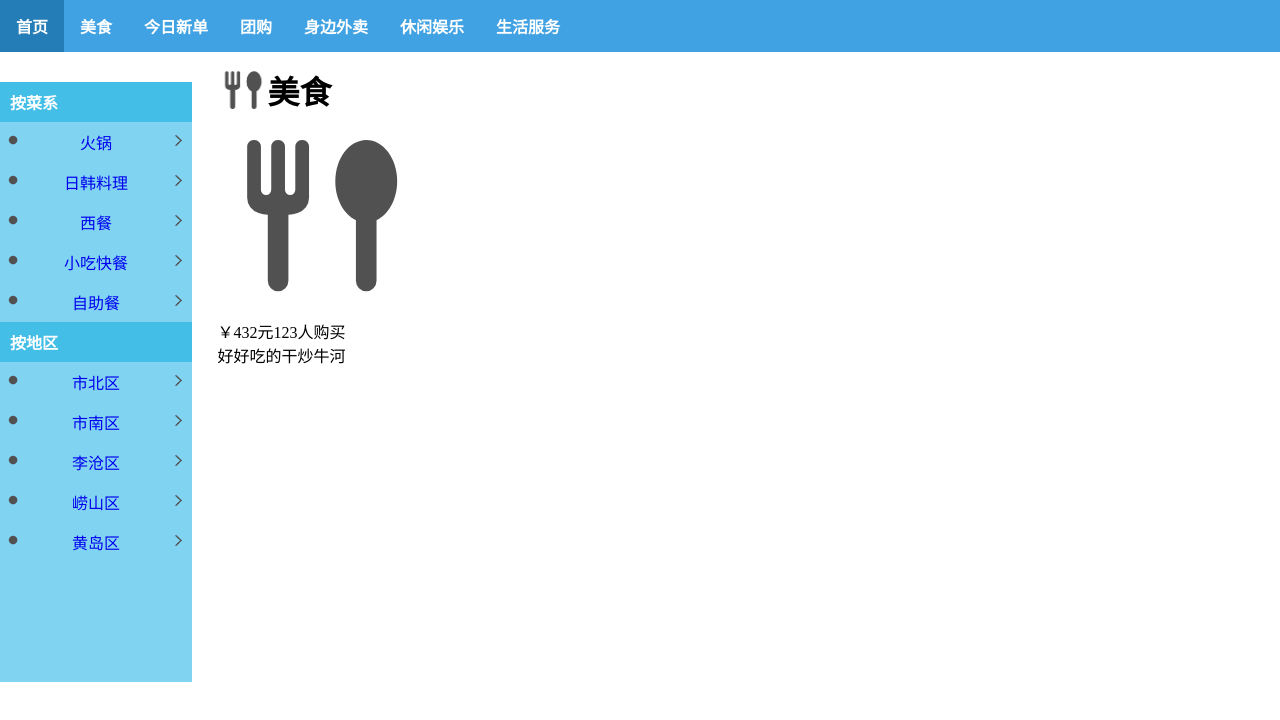
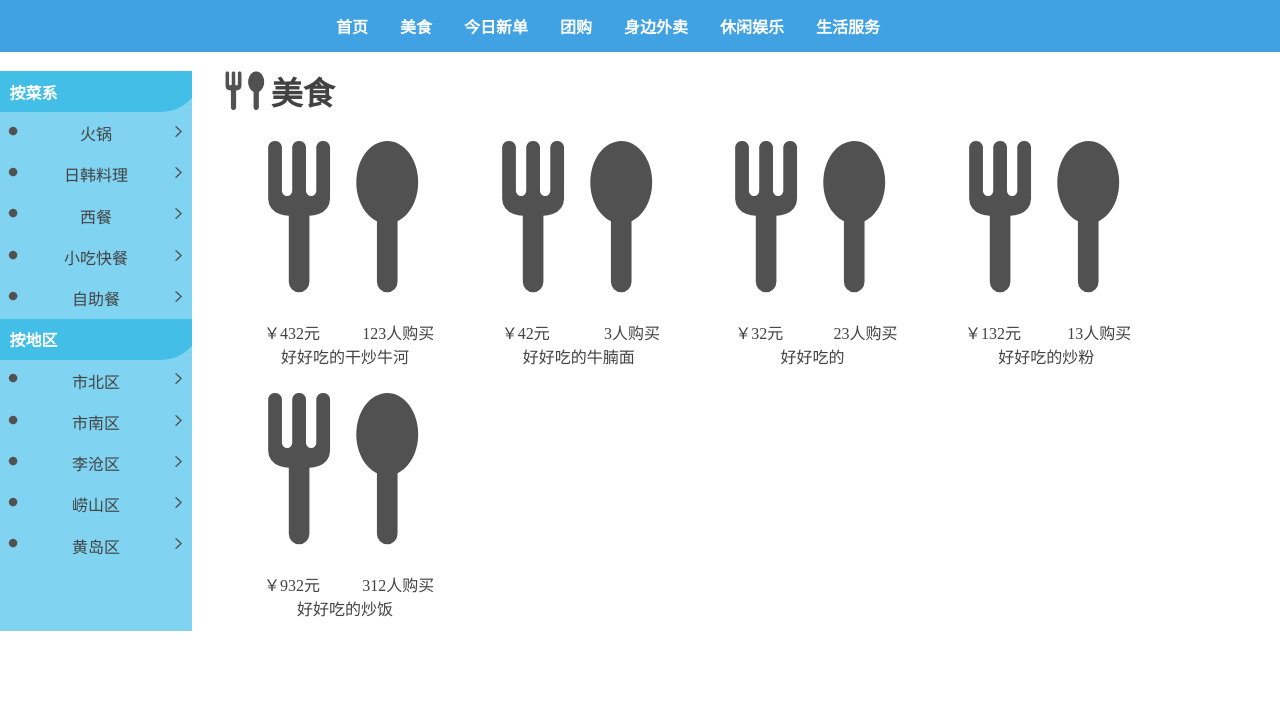
Before and after one commit to FisherWY/Web-, a plain HTML site: page Chapter1/index.html in a window 1280 px wide. Drawn offline with Linux system fonts and the light colour scheme.

Commit message:
网页基本完成

```diff
--- a/Chapter1/css/index.css
+++ b/Chapter1/css/index.css
@@ -1,17 +1,30 @@
+/* 网页全局配置 */
 *{
-	margin: 0px;
-	padding: 0px;
+	margin: 0%;
+	padding: 0%;
 	text-decoration: none;
 	list-style: none;
+	color: #424242;
 }
 
 /* 顶部导航栏整体设置 */
 .navBar {
 	list-style-type: none;
-	margin: 0;
-	padding: 0;
+	margin: 0%;
+	padding: 0%;
 	overflow: hidden;
+	/*background-color: #41A2E3;*/
+}
+
+/* 顶部导航栏外部div */
+.navBarDiv0 {
 	background-color: #41A2E3;
+}
+
+/* 顶部导航栏内部div */
+.navBarDiv {
+	width: 50%;
+	margin: 0 auto;
 }
 
 /* 顶部导航栏Item设置 */
@@ -37,10 +50,10 @@
 /* 左侧导航栏整体设置 */
 .left_navBar {
 	list-style-type: none;
-	margin-top: 30px;
+	margin-top: 1.5%;
 	padding: 0;
 	width: 15%;
-	height: 75%;
+	height: 70%;
 	background-color: #80D4F1;
 	position: fixed;
 	overflow: hidden;
@@ -51,7 +64,7 @@
 	width: 100%;
 	display: block;
 	color: white;
-	padding: 8px 0px;
+	padding: 4.5% 0%;
 	text-align: center;
 }
 
@@ -61,15 +74,22 @@
 	color: white;
 }
 
-/* 导航栏tittle */
+/* 左侧导航栏tittle */
 .menu_tittle {
 	background-color: #43BEE7;
 	font-weight: bold;
 	text-align: left;
-	padding-left: 10px;
+	padding-left: 5%;
+	border-bottom-right-radius: 5rem;
+	/*color: white;*/
 }
 
-/* 导航栏左侧小圆点 */
+/* 左侧导航栏tittle颜色 */
+.menu_tittle .title{
+	color: white;
+}
+
+/* 左侧导航栏左侧小圆点 */
 .menu_dot {
 	width: 15px;
 	height: 15px;
@@ -78,7 +98,7 @@
 	padding-left: 3%;
 }
 
-/* 导航栏右侧箭头 */
+/* 左侧导航栏右侧箭头 */
 .menu_arrow{
 	width: 15px;
 	height: 15px;
@@ -96,8 +116,8 @@
 /* 中间列表表头图标 */
 .center_list_icon {
 	display: inline-block;
-	width: 50px;
-	height: 50px;
+	width: 5%;
+	height: 5%;
 	vertical-align: middle;
 }
 
@@ -106,3 +126,34 @@
 	display: inline-block;
 	vertical-align: middle;
 }
+
+/* 中间列表的具体项目 */
+.food_item {
+	width: 20%;
+	float: left;
+	padding-left: 2%;
+}
+
+/* 中间列表的项目标题 */
+.food_name {
+	display: inline-block;
+	width: 100%;
+	height: 100%;
+	text-align: center;
+}
+
+/* 中间列表的项目价格 */
+.food_price {
+	display: inline-block;
+	width: 50%;
+	height: 100%;
+	text-align: center;
+}
+
+/* 中间列表的项目已售出数量 */
+.food_number {
+	display: inline-block;
+	width: 50%;
+	height: 100%;
+	text-align: center;
+}
--- a/Chapter1/index.html
+++ b/Chapter1/index.html
@@ -7,7 +7,8 @@
 </head>
 <body>
 	<!-- 顶部导航栏 -->
-	<div>
+	<div class="navBarDiv0">
+		<div class="navBarDiv">
 			<ul class="navBar">
 				<li class="navItem"><a class="navItem_a" href="#">首页</a></li>
 				<li class="navItem"><a class="navItem_a" href="#">美食</a></li>
@@ -18,18 +19,19 @@
 				<li class="navItem"><a class="navItem_a" href="#">生活服务</a></li>
 			</ul>
 		</div>
+	</div>
 	<!-- end 顶部导航栏 -->
 
 	<!-- 左侧导航栏 -->
 	<div>
 		<ul class="left_navBar">
-			<li class="left_navItem menu_tittle"><span class="">按菜系</span></li>
+			<li class="left_navItem menu_tittle"><span class="title">按菜系</span></li>
 			<li class="left_navItem"><img class="menu_dot" src="./img/dot_mid.png"><a href="#">火锅</a><img class="menu_arrow" src="./img/arrow_right.png"></li>
 			<li class="left_navItem"><img class="menu_dot" src="./img/dot_mid.png"><a href="#">日韩料理</a><img class="menu_arrow" src="./img/arrow_right.png"></li>
 			<li class="left_navItem"><img class="menu_dot" src="./img/dot_mid.png"><a href="#">西餐</a><img class="menu_arrow" src="./img/arrow_right.png"></li>
 			<li class="left_navItem"><img class="menu_dot" src="./img/dot_mid.png"><a href="#">小吃快餐</a><img class="menu_arrow" src="./img/arrow_right.png"></li>
 			<li class="left_navItem"><img class="menu_dot" src="./img/dot_mid.png"><a href="#">自助餐</a><img class="menu_arrow" src="./img/arrow_right.png"></li>
-			<li class="left_navItem menu_tittle"><span class="">按地区</span></li>
+			<li class="left_navItem menu_tittle"><span class="title">按地区</span></li>
 			<li class="left_navItem"><img class="menu_dot" src="./img/dot_mid.png"><a href="#">市北区</a><img class="menu_arrow" src="./img/arrow_right.png"></li>
 			<li class="left_navItem"><img class="menu_dot" src="./img/dot_mid.png"><a href="#">市南区</a><img class="menu_arrow" src="./img/arrow_right.png"></li>
 			<li class="left_navItem"><img class="menu_dot" src="./img/dot_mid.png"><a href="#">李沧区</a><img class="menu_arrow" src="./img/arrow_right.png"></li>
@@ -43,10 +45,30 @@
 	<div class="center_list">
 		<div><img src="./img/food.png" class="center_list_icon"><h1 class="center_list_tittle">美食</h1></div>
 		<div class="food_list">
-			<dl>
+			<dl class="food_item">
 				<div><a href="#" target="_blank"><img src="./img/food.png"></a></div>
 				<dt><span class="food_price">￥432元</span><span class="food_number">123人购买</span></dt>
-				<dd>好好吃的干炒牛河</dd>
+				<dd class=""><span class="food_name">好好吃的干炒牛河</span></dd>
+			</dl>
+			<dl class="food_item">
+				<div><a href="#" target="_blank"><img src="./img/food.png"></a></div>
+				<dt><span class="food_price">￥42元</span><span class="food_number">3人购买</span></dt>
+				<dd class=""><span class="food_name">好好吃的牛腩面</span></dd>
+			</dl>
+			<dl class="food_item">
+				<div><a href="#" target="_blank"><img src="./img/food.png"></a></div>
+				<dt><span class="food_price">￥32元</span><span class="food_number">23人购买</span></dt>
+				<dd class=""><span class="food_name">好好吃的</span></dd>
+			</dl>
+			<dl class="food_item">
+				<div><a href="#" target="_blank"><img src="./img/food.png"></a></div>
+				<dt><span class="food_price">￥132元</span><span class="food_number">13人购买</span></dt>
+				<dd class=""><span class="food_name">好好吃的炒粉</span></dd>
+			</dl>
+			<dl class="food_item">
+				<div><a href="#" target="_blank"><img src="./img/food.png"></a></div>
+				<dt><span class="food_price">￥932元</span><span class="food_number">312人购买</span></dt>
+				<dd class=""><span class="food_name">好好吃的炒饭</span></dd>
 			</dl>
 		</div>
 	</div>
```
Also changed, not shown: 2 other files. Lines whose indentation alone changed are shown as unchanged.
